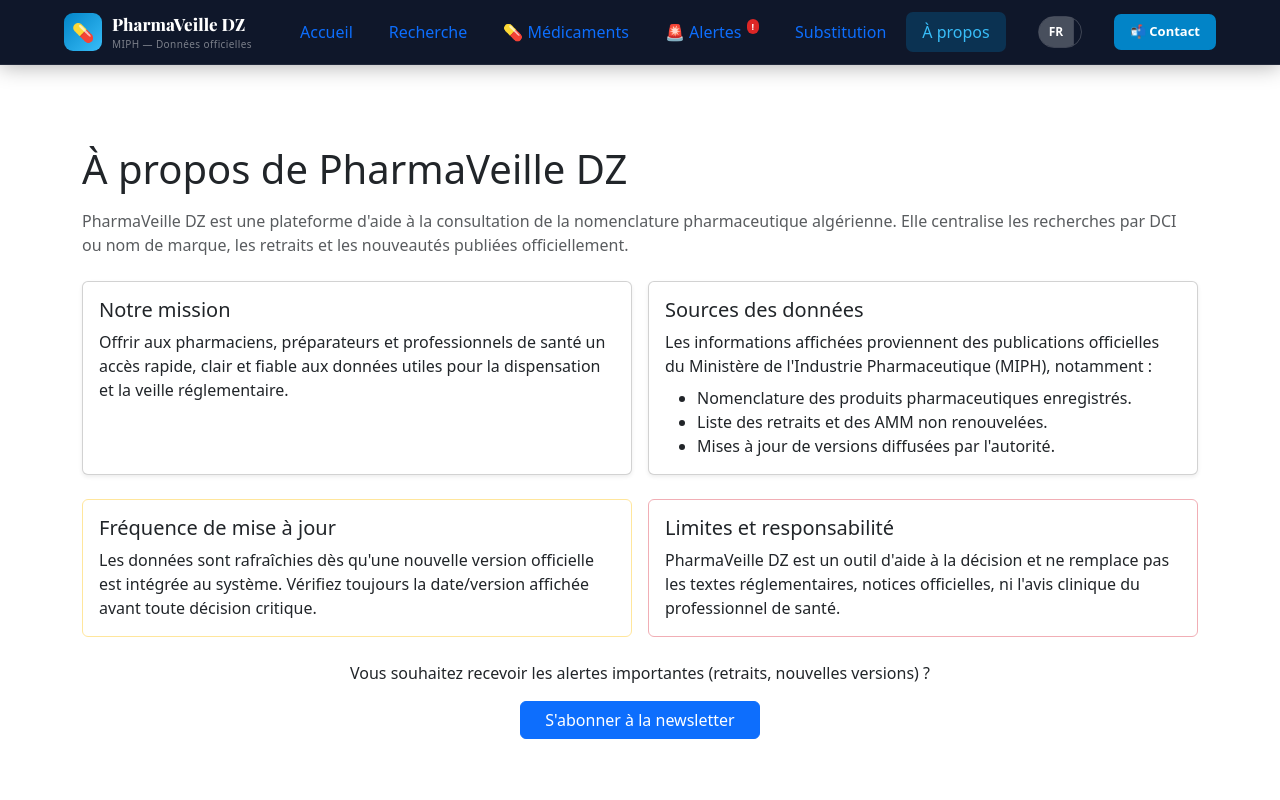
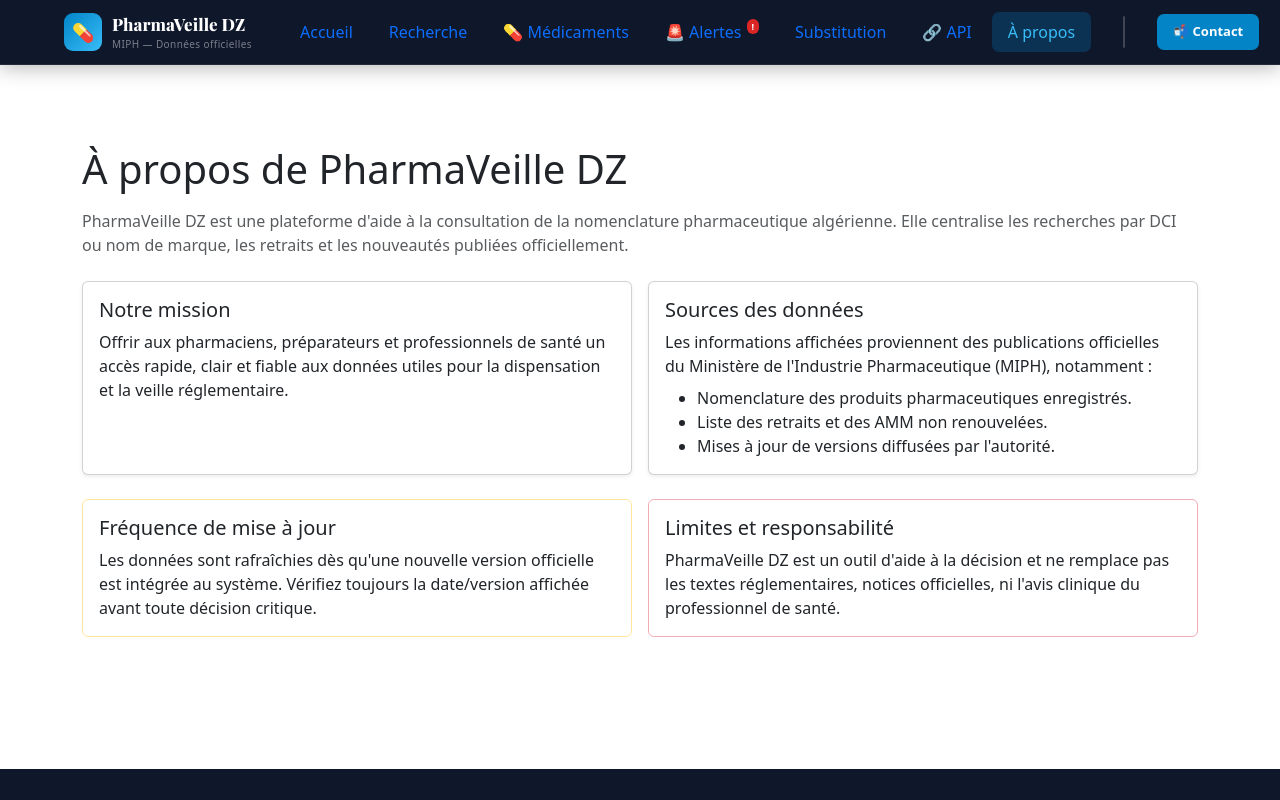
Before and after one commit to tayeb83/NomenclaturePharmaDZ, a Next.js app: page /a-propos in a window 1280 px wide. Shown: the top 800 px of the page. Built offline with nearby package versions, Linux system fonts and the light colour scheme; no server answers; the database is empty; a web font is replaced by a local one.

Commit message:
Ajoute le lien API docs au menu et retire l'abonnement depuis À propos

```diff
--- a/app/a-propos/page.tsx
+++ b/app/a-propos/page.tsx
@@ -1,6 +1,5 @@
 'use client'
 
-import Link from 'next/link'
 import { useLanguage } from '@/components/i18n/LanguageProvider'
 
 export default function AboutPage() {
@@ -85,17 +84,6 @@
           </div>
         </div>
 
-        <section className="text-center">
-          <p className="mb-3">
-            {t(
-              "Vous souhaitez recevoir les alertes importantes (retraits, nouvelles versions) ?",
-              'هل تريد تلقي التنبيهات المهمة (الانسحابات، الإصدارات الجديدة)؟'
-            )}
-          </p>
-          <Link href="/newsletter" className="btn btn-primary px-4">
-            {t("S'abonner à la newsletter", 'الاشتراك في النشرة البريدية')}
-          </Link>
-        </section>
       </div>
     </div>
   )
--- a/components/layout/Nav.tsx
+++ b/components/layout/Nav.tsx
@@ -18,6 +18,7 @@
     ...(isAdmin ? [{ href: '/diff', label: lang === 'ar' ? '🔄 الفروقات' : '🔄 Diff' }] : []),
     { href: '/alertes', label: lang === 'ar' ? '🚨 التنبيهات' : '🚨 Alertes', badge: true },
     { href: '/substitution', label: lang === 'ar' ? 'الاستبدال' : 'Substitution' },
+    { href: '/api-docs', label: lang === 'ar' ? '🔗 واجهة API' : '🔗 API' },
     { href: '/a-propos', label: lang === 'ar' ? 'حول' : 'À propos' },
   ], [lang, isAdmin])
 
```
